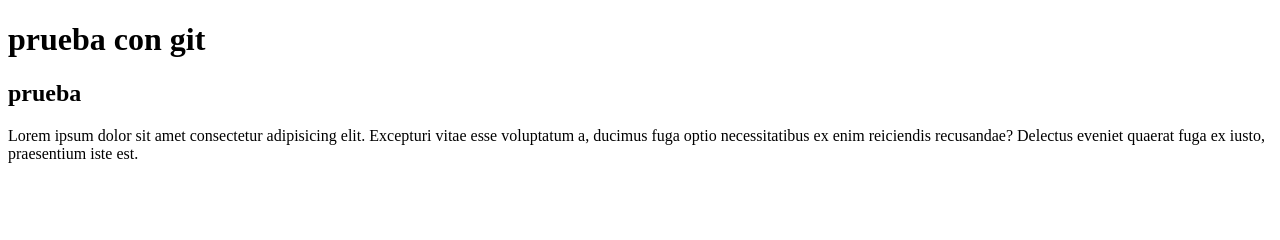
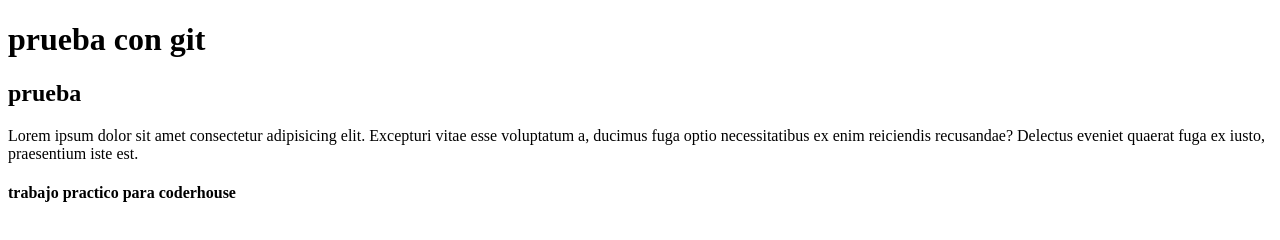
Before and after one commit to estasdasfg/Pruebagit, a plain HTML site: page index.html in a window 1280 px wide. Drawn offline with Linux system fonts and the light colour scheme.

Commit message:
agregue footer

```diff
--- a/index.html
+++ b/index.html
@@ -19,6 +19,9 @@
     <p>Lorem ipsum dolor sit amet consectetur adipisicing elit. Excepturi vitae esse voluptatum a, ducimus fuga optio necessitatibus ex enim reiciendis recusandae? Delectus eveniet quaerat fuga ex iusto, praesentium iste est.</p>
     </main>
     <footer>
+        <h4>
+            trabajo practico para coderhouse
+        </h4>
 
     </footer>
 
```
